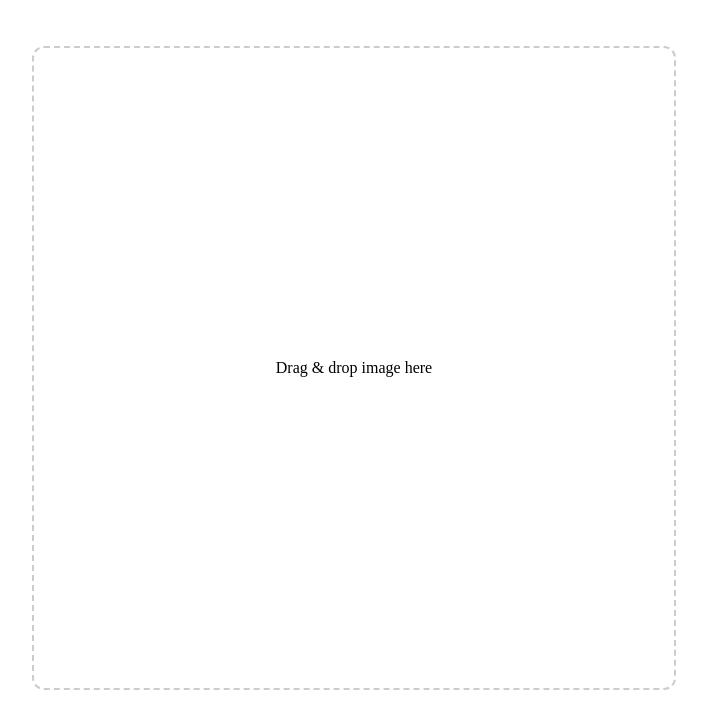
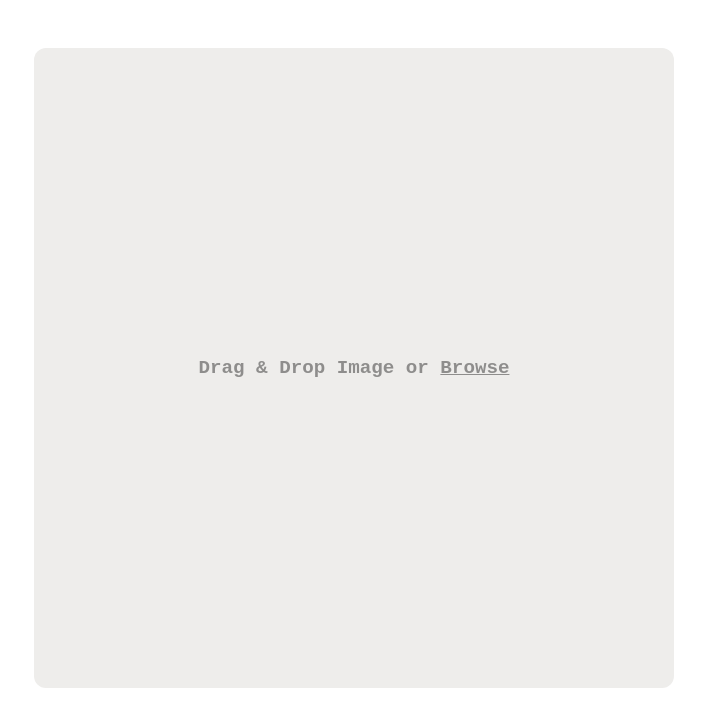
Before and after one commit to dracu-lah/image-crop-react, a React (Vite) app: page / in a window 1280 px wide. Shown: the top 728 px of the page, without its empty margins (286-993 px from the left). Built offline with nearby package versions, Linux system fonts and the light colour scheme.

Commit message:
some styles

```diff
--- a/src/components/ImageCrop/DropZone.jsx
+++ b/src/components/ImageCrop/DropZone.jsx
@@ -16,8 +16,29 @@ const DropZone = ({ onDrop }) => {
   };
 
   return (
-    <div onDragOver={handleDragOver} onDrop={handleDrop}>
-      <p>Drag & drop image here</p>
+    <div
+      style={{
+        width: "100%",
+        height: "100%",
+        display: "flex",
+        justifyContent: "center",
+        alignItems: "center",
+      }}
+      onDragOver={handleDragOver}
+      onDrop={handleDrop}
+    >
+      <p
+        style={{
+          fontFamily: "monospace",
+          fontSize: "1.2rem",
+          opacity: 0.4,
+          fontWeight: "bold",
+          userSelect: "none",
+        }}
+      >
+        Drag & Drop Image or&nbsp;
+        <span style={{ textDecoration: "underline" }}>Browse</span>
+      </p>
     </div>
   );
 };
--- a/src/components/ImageCrop/ImageUploader.jsx
+++ b/src/components/ImageCrop/ImageUploader.jsx
@@ -24,7 +24,8 @@ const ImageUploader = ({ onImageSelected }) => {
   return (
     <div
       style={{
-        border: "2px dashed #ccc",
+        overflow: "hidden",
+        background: "#EEEDEB",
         borderRadius: "12px",
         display: "flex",
         justifyContent: "center",
```
